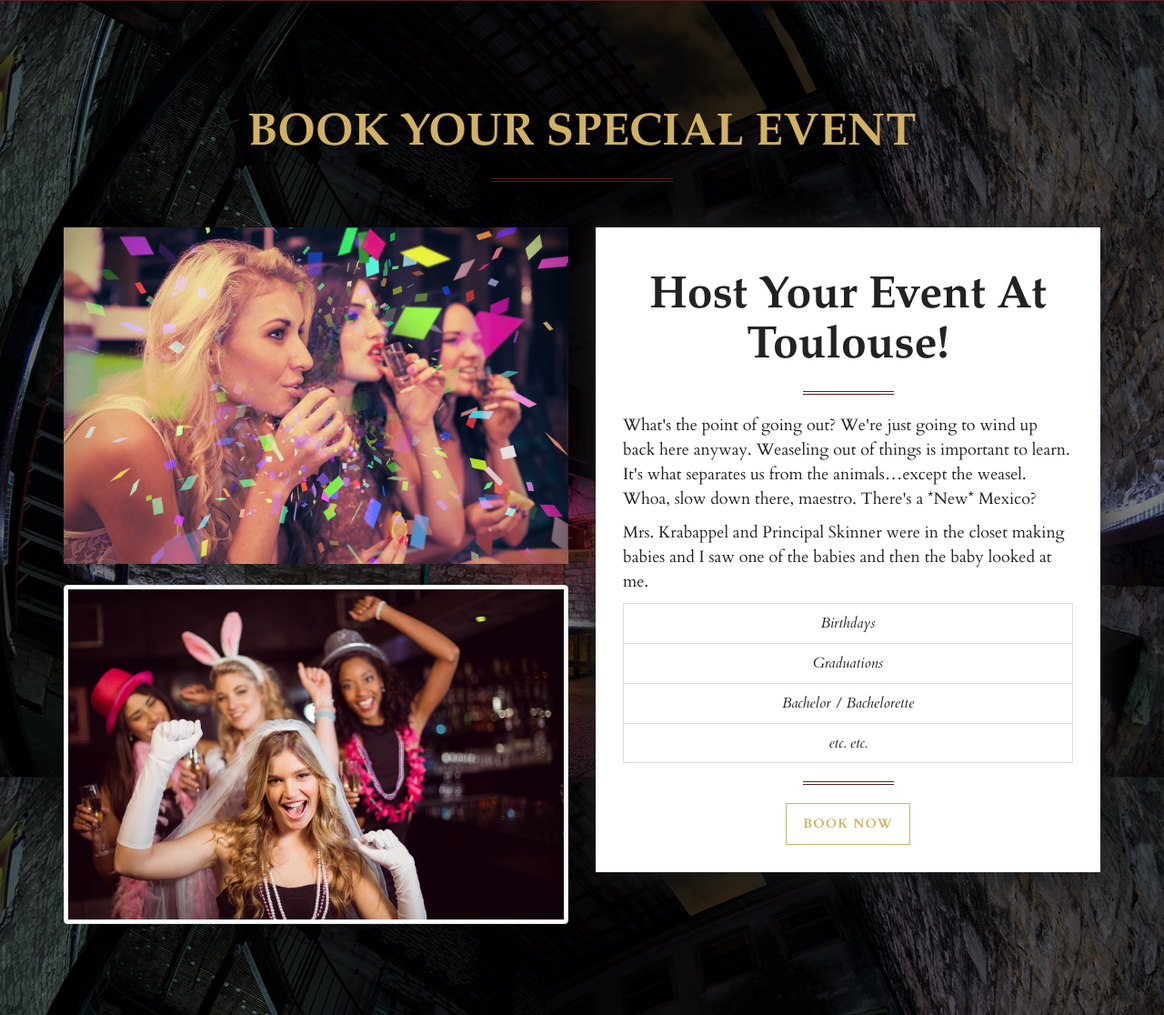
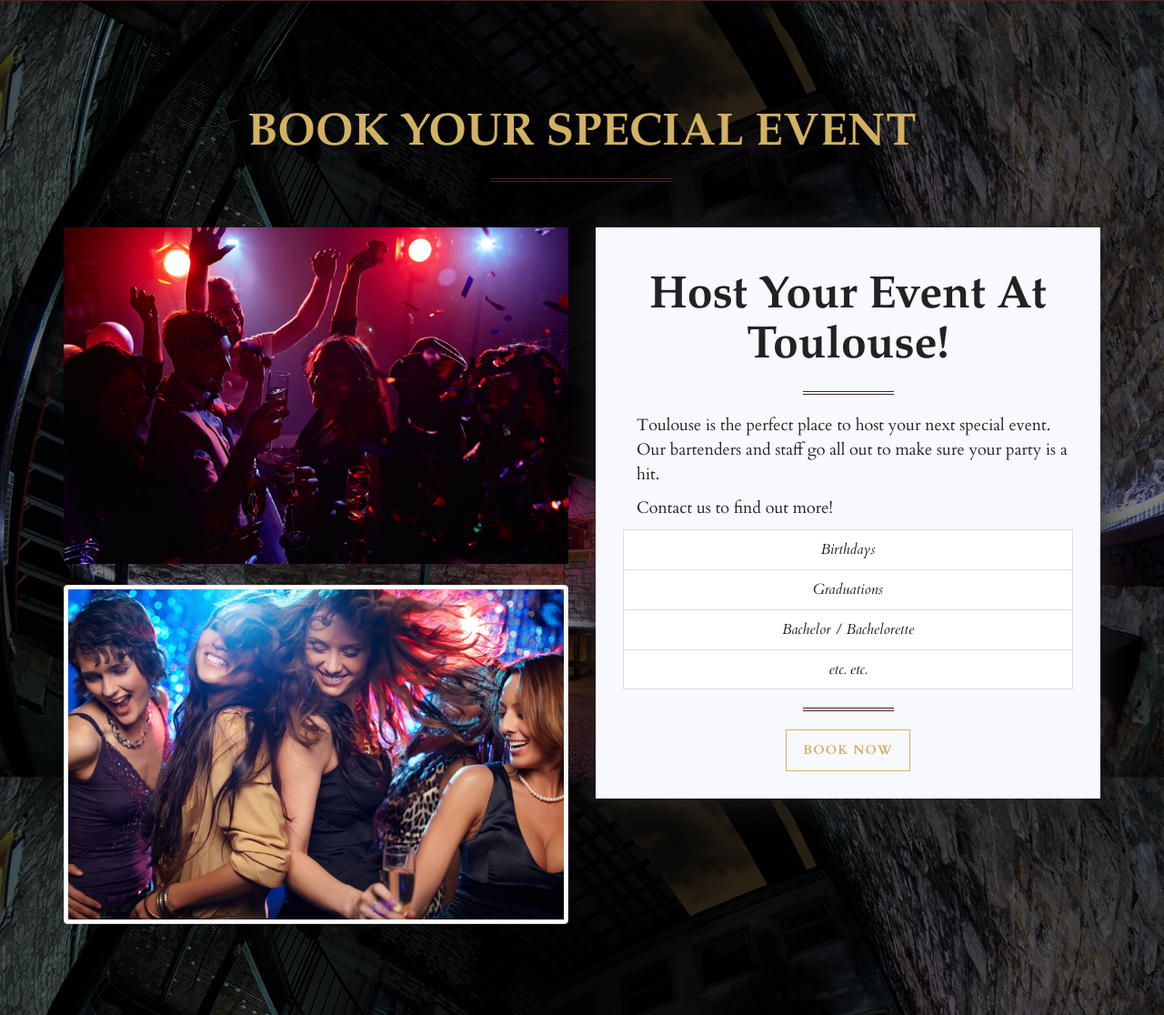
Before and after one commit to 54Pines/Toulouse, a plain HTML site: page index.html in a window 1280 px wide. Shown: the part 1618-2734 px from the top of the page at 91% size. Drawn offline with Linux system fonts and the light colour scheme.

Commit message:
favicon, copy edits

```diff
--- a/css/vitality-red.css
+++ b/css/vitality-red.css
@@ -121,6 +121,7 @@
 p {
   font-size: 18px;
   line-height: 1.5;
+  padding-left: 15px;
 }
 p.lead {
   font-family: "Raleway", "Helvetica Neue", Helvetica, Arial, sans-serif;
@@ -951,7 +952,7 @@
 }
 .pricing .pricing-item {
   text-align: center;
-  background: white;
+  background: ghostwhite;
   color: #222;
   padding: 30px;
   -webkit-box-shadow: 0px 0px 30px 5px rgba(34, 34, 34, 0.75);
@@ -1307,7 +1308,7 @@
 .special-box {
   border: 2px solid #D2B162;
   padding: 15px;
-  background-color: rgba(200,200,200,.8);
+  background-color: ghostwhite;
   z-index: 2;
 
 
--- a/index.html
+++ b/index.html
@@ -6,6 +6,7 @@
     <meta name="viewport" content="width=device-width, initial-scale=1.0, user-scalable=no">
     <meta name="description" content="">
     <meta name="author" content="">
+    <link rel="icon" type="image/x-icon" href="img/favicon.ico?">
     <title>Toulouse Lounge</title>
     <!-- Bootstrap Core CSS -->
     <link href="vendor/bootstrap/css/bootstrap.min.css" rel="stylesheet" type="text/css">
@@ -127,6 +128,7 @@
                         </div>
                         <div class="col-md-6">
                             <h3 class="media-heading col-xs-7 col-xs-offset-3 col-sm-7 col-sm-offset-3 col-md-10 col-md-offset-2"></h3>
+                            <br>
                             <p>You'll find Toulouse right in the heart of the 6th street distric of downtown Austin. Offering a downstairs, patio, and main bar, you're never far away from a cold beer or craft cocktail. With eight tv's and great drink specials, Toulouse is the place to be on Game days.
                                 <br><strong>Toulouse, the definition of 6th street nightlife!</strong></p>
                         </div>
@@ -296,16 +298,16 @@
             </div>
             <div class="row content-row">
                 <div class="cols-xs-12 col-md-7 col-lg-6">
-                    <img src="img/shotgirls.jpg" class="img-responsive" alt="">
+                    <img src="img/dance.jpg" class="img-responsive" alt="">
                     <br />
-                    <img src="img/bachelorette.jpg" class="hidden-sm hidden-xs img-thumbnail img-responsive" alt="">
+                    <img src="img/partygirls.jpg" class="hidden-sm hidden-xs img-thumbnail img-responsive" alt="">
                 </div>
                 <div class="cols-xs-12 col-md-5 col-lg-6">
                     <div class="pricing-item">
                         <h2>Host your Event at Toulouse!</h2>
                         <hr class="colored">
-                        <p class="text-left">What's the point of going out? We're just going to wind up back here anyway. Weaseling out of things is important to learn. It's what separates us from the animals…except the weasel. Whoa, slow down there, maestro. There's a *New* Mexico?</p>
-                        <p class="text-left">Mrs. Krabappel and Principal Skinner were in the closet making babies and I saw one of the babies and then the baby looked at me.</p>
+                        <p class="text-left">Toulouse is the perfect place to host your next special event. Our bartenders and staff go all out to make sure your party is a hit.</p>
+                        <p class="text-left">Contact us to find out more!</p>
                         <ul class="list-group">
                             <li class="list-group-item"><em>Birthdays</em>
                                 <li class="list-group-item"><em>Graduations</em>
```
Also changed, not shown: img/dance.jpg (added), img/draftbeer.jpg, img/favicon.ico (added), img/favicon.png (added), img/partygirls.jpg (added).
